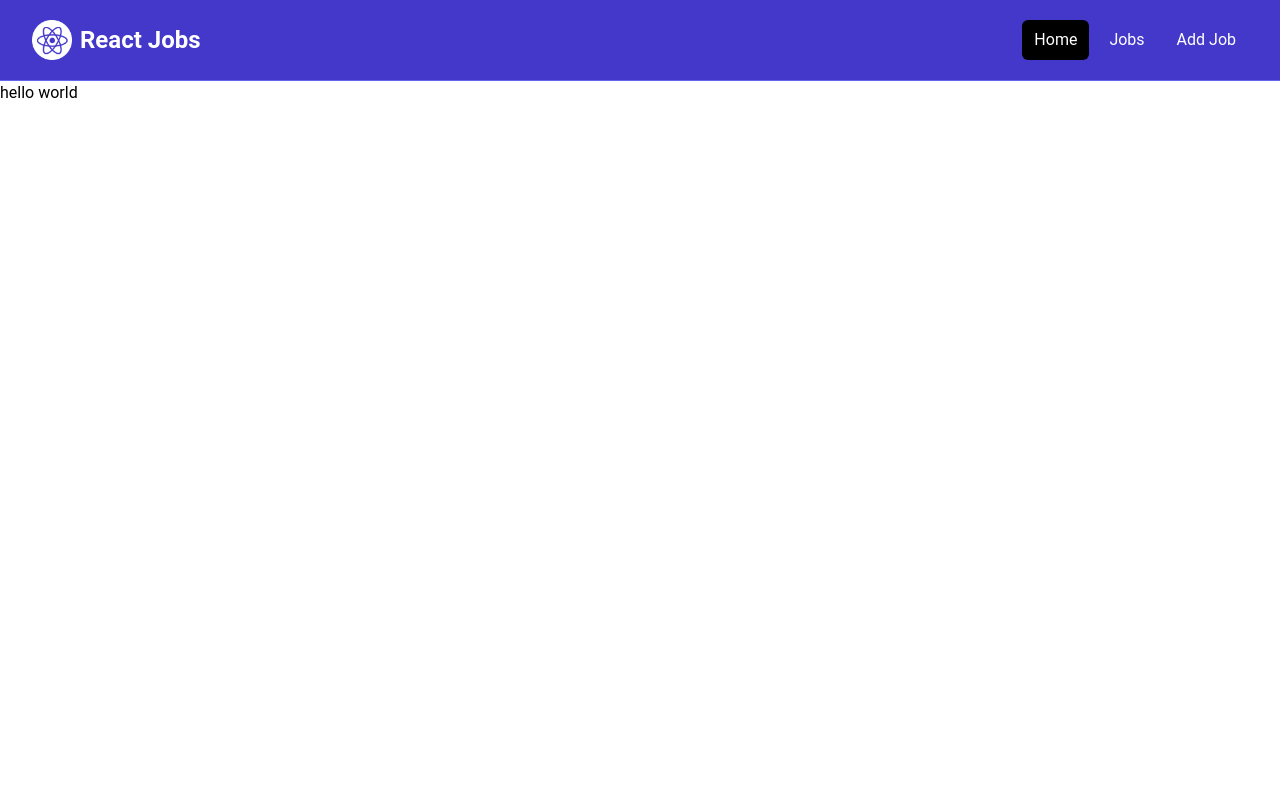
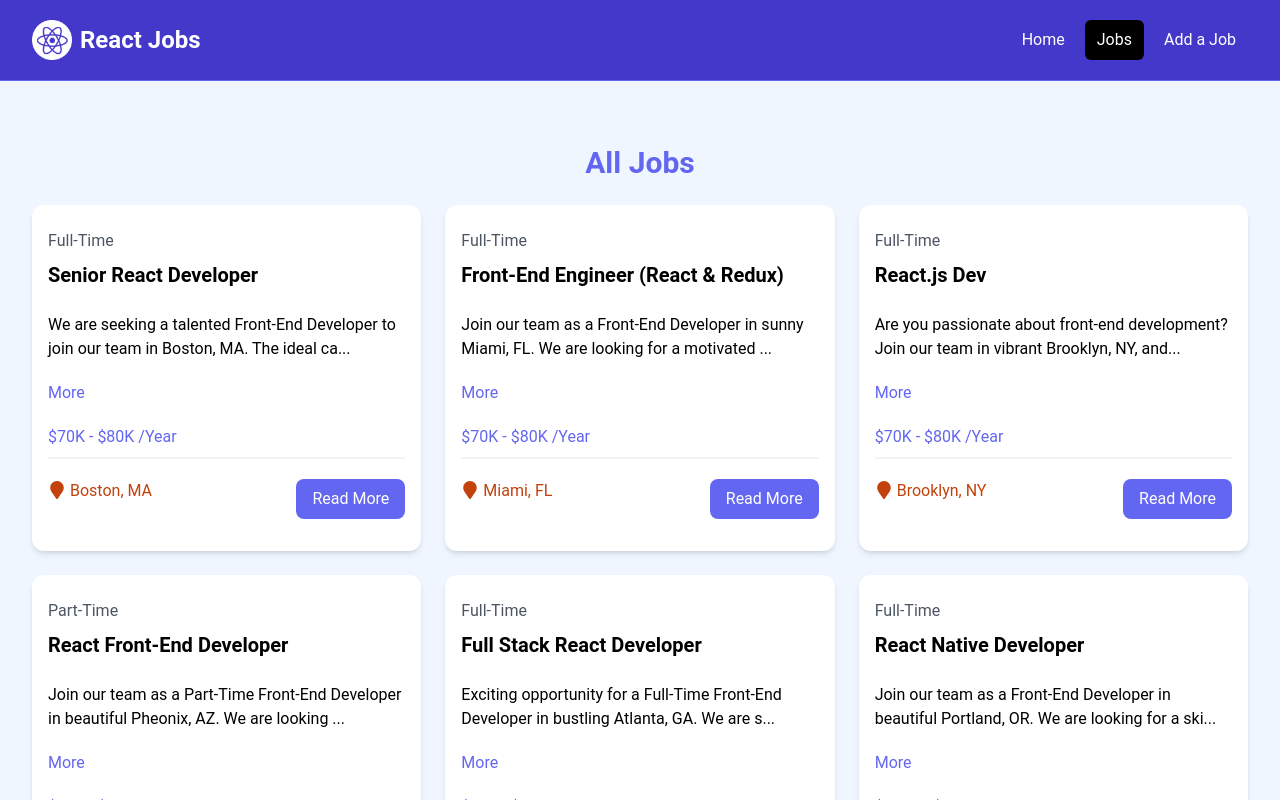
Before and after one commit to yurivitorcf/jobs-website-reactjs, a React (Vite) app in the folder jobs-web-react/: page /jobs in a window 1280 px wide. Shown: the top 800 px of the page. Built offline with nearby package versions, Linux system fonts and the light colour scheme.

Commit message:
starting working on the jobs page

```diff
--- a/jobs-web-react/src/components/JobListings.jsx
+++ b/jobs-web-react/src/components/JobListings.jsx
@@ -1,14 +1,16 @@
 import jobs from '../jobs.json'
 import JobListing from './JobListing'
-const JobListings = () => {
+const JobListings = ({isHomePage = false}) => {
+    const listOfJobs = isHomePage ? jobs.slice(0, 3) : jobs;
+
     return (
         <section className='bg-blue-50 px-4 py-10'>
             <div className="container-xl lg:container m-auto">
                 <h2 className='text-3xl font-bold text-indigo-500 mb-6 text-center'>
-                    Browse Jobs
+                    {isHomePage ? 'Recent Jobs' : 'All Jobs'}
                 </h2>
                 <div className='grid grid-cols-1 md:grid-cols-3 gap-6'>
-                    {jobs.map((job) => (
+                    {listOfJobs.map((job) => (
                         <JobListing key={job.id} job={job}/>
                     ))}
                 </div>
--- a/jobs-web-react/src/components/Navbar.jsx
+++ b/jobs-web-react/src/components/Navbar.jsx
@@ -1,42 +1,43 @@
-import React from 'react'
 import logo from '../assets/logo.png'
-import { Link } from 'react-router-dom'
+import { NavLink } from 'react-router-dom'
 
 const Navbar = () => {
+
+  const isActiveLink = ({ isActive }) =>
+    isActive ? 'text-white bg-black rounded-md px-3 py-2' : 'text-white hover:bg-black hover:text-white rounded-md px-3 py-2'
+
   return (
     <nav className="bg-indigo-700 border-b border-indigo-500">
       <div className="mx-auto max-w-7xl px-2 sm:px-6 lg:px-8">
         <div className="flex h-20 items-center justify-between">
-          <div
-            className="flex flex-1 items-center justify-center md:items-stretch md:justify-start"
-          >
-
-            <Link className="flex flex-shrink-0 items-center mr-4" to="/index.html">
+          <div className="flex flex-1 items-center justify-center md:items-stretch md:justify-start">
+            <NavLink to="/" className="flex flex-shrink-0 items-center mr-4">
               <img
                 className="h-10 w-auto"
                 src={logo}
                 alt="React logo"
               />
-              <span className="hidden md:block text-white text-2xl font-bold ml-2"
-                >React Jobs</span
-              >
-            </Link>
+              <span className="hidden md:block text-white text-2xl font-bold ml-2">
+                React Jobs
+              </span>
+            </NavLink>
             <div className="md:ml-auto">
               <div className="flex space-x-2">
-                <Link
+                <NavLink
                   to="/"
-                  className="text-white bg-black hover:bg-gray-900 hover:text-white rounded-md px-3 py-2"
-                  >Home</Link
-                >
-                <Link
+                  className={isActiveLink}>
+                  Home
+                </NavLink>
+                <NavLink
                   to="/jobs"
-                  className="text-white hover:bg-gray-900 hover:text-white rounded-md px-3 py-2"
-                  >Jobs</Link
-                >
-                <Link
+                  className={isActiveLink}>
+                  Jobs
+                </NavLink>
+                <NavLink
                   to="/add-job"
-                  className="text-white hover:bg-gray-900 hover:text-white rounded-md px-3 py-2"
-                >Add Job</Link>
+                  className={isActiveLink}>
+                  Add a Job
+                </NavLink>
               </div>
             </div>
           </div>
--- a/jobs-web-react/src/pages/HomePage.jsx
+++ b/jobs-web-react/src/pages/HomePage.jsx
@@ -7,7 +7,7 @@ const HomePage = () => {
     <>
         <Hero/>
         <HomeCards/>
-        <JobListings/>
+        <JobListings isHomePage = {true}/>
         <ViewAllJobs/>
     </>
   )
--- a/jobs-web-react/src/pages/JobsPage.jsx
+++ b/jobs-web-react/src/pages/JobsPage.jsx
@@ -1,10 +1,12 @@
 import React from 'react'
+import JobListings from '../components/JobListings'
+
 
 const JobsPage = () => {
   return (
-    <div>
-      hello world
-    </div>
+    <section className='bg-blue-50 px-4 py-6'>
+      <JobListings />
+    </section>
   )
 }
 
```
